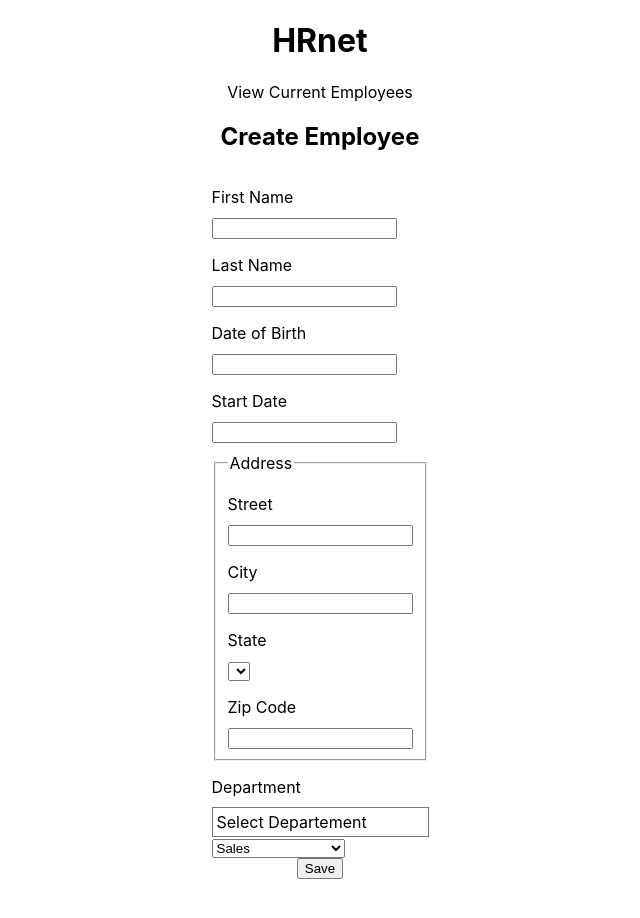
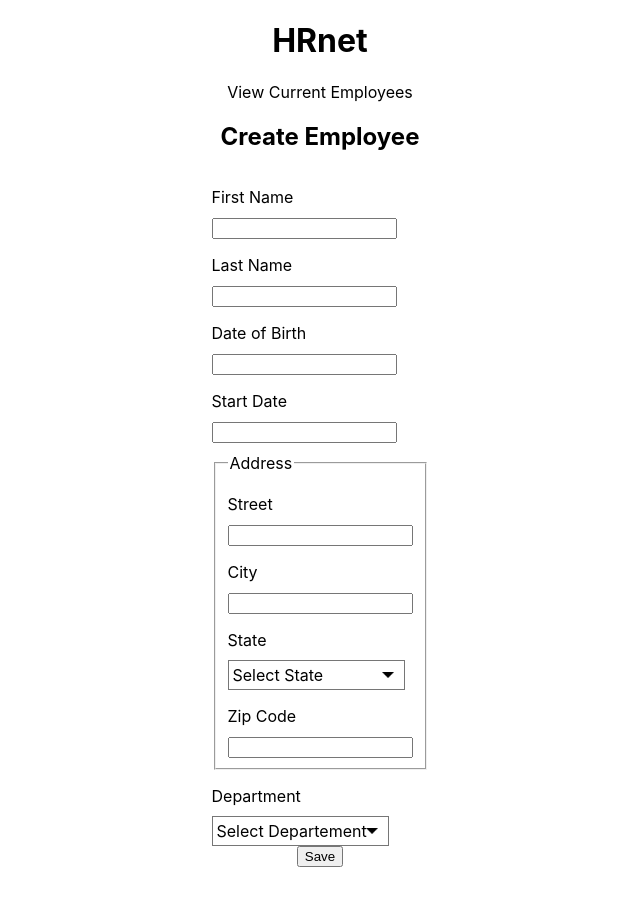
Before and after one commit to HindG/HRnet-Front, a React (Create React App) app: page / in a window 1280 px wide. Shown: the top 918 px of the page, without its empty margins (320-960 px from the left). Built offline with nearby package versions, Linux system fonts and the light colour scheme.

Commit message:
Add dropdown component

```diff
--- /dev/null
+++ b/src/Pages/Home/Components/DropDown.js
@@ -0,0 +1,21 @@
+import arrowUp from "./arrow-up.png"
+import arrowDown from "./arrow-down.png"
+
+function DropDown(props) {
+
+    return (
+        <div ref={props.reference}>
+            <div className="departement-dropdown padding-4" onClick={props.handleDropdown}>{props.label}
+                {props.displayDropdown && <img src={arrowUp} alt="" className="departement-dropdown-img" />}
+                {!props.displayDropdown && <img src={arrowDown} alt="" className="departement-dropdown-img" />}
+            </div>
+            {props.displayDropdown &&
+                <div className="departement-dropdown__container departement-dropdown">
+                    {props.selectList.map((list, i) => <div key={`dropdown-${props.label}-${i}`} className="departement-dropdown__option" onClick={() => props.handleOptionClick(list)}>{list}</div>)}
+                </div>
+            }
+        </div>
+    )
+}
+
+export default DropDown;
--- a/src/Pages/Home/Home.js
+++ b/src/Pages/Home/Home.js
@@ -1,21 +1,44 @@
 import { Fragment, useState, useRef, useEffect } from "react"
 import "./home.css"
 import { Modale } from "modale-hind08"
+import DropDown from "./Components/DropDown"
 
 function Home() {
     const [displayDepartmentDropdown, setDisplayDepartmentDropdown] = useState(false)
+    const [displayStateDropdown, setDisplayStateDropdown] = useState(false)
     const [displayModal, setdisplayModal] = useState(false)
     const [selectedDepartment, setSelectedDepartment] = useState("Select Departement")
-    const ref = useRef()
+    const [selectedState, setSelectedState] = useState("Select State")
+    const departmentList = ["Sales", "Marketing", "Engineering", "Human Resources", "Legal"]
+    const stateList =
+        ["Alabama", "Alaska", "Arizona", "Arkansas", "California",
+            "North Carolina", "South Carolina", "Colorado", "Connecticut", "North Dakota",
+            "South Dakota", "Delaware", "Florida", "Georgia", "Hawaii",
+            "Idaho", "Illinois", "Indiana", "Iowa", "Kansas",
+            "Kentucky", "Louisiana", "Maine", "Maryland", "Massachusetts",
+            "Michigan", "Minnesota", "Mississippi", "Missouri", "Montana",
+            "Nebraska", "Nevada", "New Hampshire", "New Jersey", "New Mexico",
+            "New York", "Ohio", "Oklahoma", "Oregon", "Pennsylvania",
+            "Rhode Island", "Tennessee", "Texas", "Utah", "Vermont",
+            "Virginia", "West Virginia", "Washington", "Wisconsin", "Wyoming"]
+    const stateRef = useRef()
+    const departmentRef = useRef()
 
     function handleDepartmentDropdown() {
         setDisplayDepartmentDropdown(!displayDepartmentDropdown)
     }
 
+    function handleStateDropDown() {
+        setDisplayStateDropdown(!displayStateDropdown)
+    }
+
     useEffect(() => {
         const checkIfClickedOutside = e => {
-            if (displayDepartmentDropdown && ref.current && !ref.current.contains(e.target)) {
+            if (displayDepartmentDropdown && stateRef.current && !stateRef.current.contains(e.target)) {
                 setDisplayDepartmentDropdown(false)
+            }
+            if (displayStateDropdown && departmentRef.current && !departmentRef.current.contains(e.target)) {
+                setDisplayStateDropdown(false)
             }
         }
         document.addEventListener("mousedown", checkIfClickedOutside)
@@ -23,14 +46,18 @@ function Home() {
         return () => {
             document.removeEventListener("mousedown", checkIfClickedOutside)
         }
-    }, [displayDepartmentDropdown])
+    }, [displayDepartmentDropdown, displayStateDropdown])
 
-    function handleOptionClick(value) {
+
+    function handleDepartmentOptionClick(value) {
         setSelectedDepartment(value)
         setDisplayDepartmentDropdown(false)
     }
 
-    console.log(displayModal);
+    function handleStateOptionClick(value) {
+        setSelectedState(value)
+        setDisplayStateDropdown(false)
+    }
 
     return (
         <Fragment>
@@ -63,31 +90,27 @@ function Home() {
                         <input id="city" type="text" />
 
                         <label htmlFor="state">State</label>
-                        <select name="state" id="state"></select>
+                        <DropDown
+                            handleOptionClick={handleStateOptionClick}
+                            selectList={stateList}
+                            displayDropdown={displayStateDropdown}
+                            label={selectedState}
+                            handleDropdown={handleStateDropDown}
+                            reference={stateRef}
+                        />
 
                         <label htmlFor="zip-code">Zip Code</label>
                         <input id="zip-code" type="number" />
                     </fieldset>
                     <label htmlFor="department">Department</label>
-                    <div ref={ref}>
-                        <div className="departement-dropdown padding-4" onClick={handleDepartmentDropdown}>{selectedDepartment}</div>
-                        {displayDepartmentDropdown &&
-                            <div className="departement-dropdown__container departement-dropdown">
-                                <div className="departement-dropdown__option" onClick={() => handleOptionClick("Sales")}>Sales</div>
-                                <div className="departement-dropdown__option" onClick={() => handleOptionClick("Marketing")}>Marketing</div>
-                                <div className="departement-dropdown__option" onClick={() => handleOptionClick("Engineering")}>Engineering</div>
-                                <div className="departement-dropdown__option" onClick={() => handleOptionClick("Human Resources")}>Human Resources</div>
-                                <div className="departement-dropdown__option" onClick={() => handleOptionClick("Legal")}>Legal</div>
-                            </div>
-                        }
-                    </div>
-                    <select name="department" id="department">
-                        <option>Sales</option>
-                        <option>Marketing</option>
-                        <option>Engineering</option>
-                        <option>Human Resources</option>
-                        <option>Legal</option>
-                    </select>
+                    <DropDown
+                        handleOptionClick={handleDepartmentOptionClick}
+                        selectList={departmentList}
+                        displayDropdown={displayDepartmentDropdown}
+                        label={selectedDepartment}
+                        handleDropdown={handleDepartmentDropdown}
+                        reference={departmentRef}
+                    />
                 </form>
 
                 <button onClick={() => setdisplayModal(true)}>Save</button>
--- a/src/Pages/Home/home.css
+++ b/src/Pages/Home/home.css
@@ -27,13 +27,26 @@ label {
     border-width: 1px;
     border-style: solid;
     border-color: rgb(118, 118, 118);
+    position: relative;
+    width: 167px;
+    cursor: default;
+}
+
+.departement-dropdown-img {
+    right: 10px;
+    width: 12px;
+    height: 12px;
+    top: 8px;
+    position: absolute;
 }
 
 .departement-dropdown__container {
     position: absolute;
-    width: 207px;
+    width: 175px;
     background-color: #ffffff;
     box-shadow: rgb(0 0 0 / 24%) 0px 3px 8px;
+    max-height: 118px;
+    overflow: auto;
 }
 
 .departement-dropdown__option {
```
Also changed, not shown: src/Pages/Home/Components/arrow-down.png (added), src/Pages/Home/Components/arrow-up.png (added).
